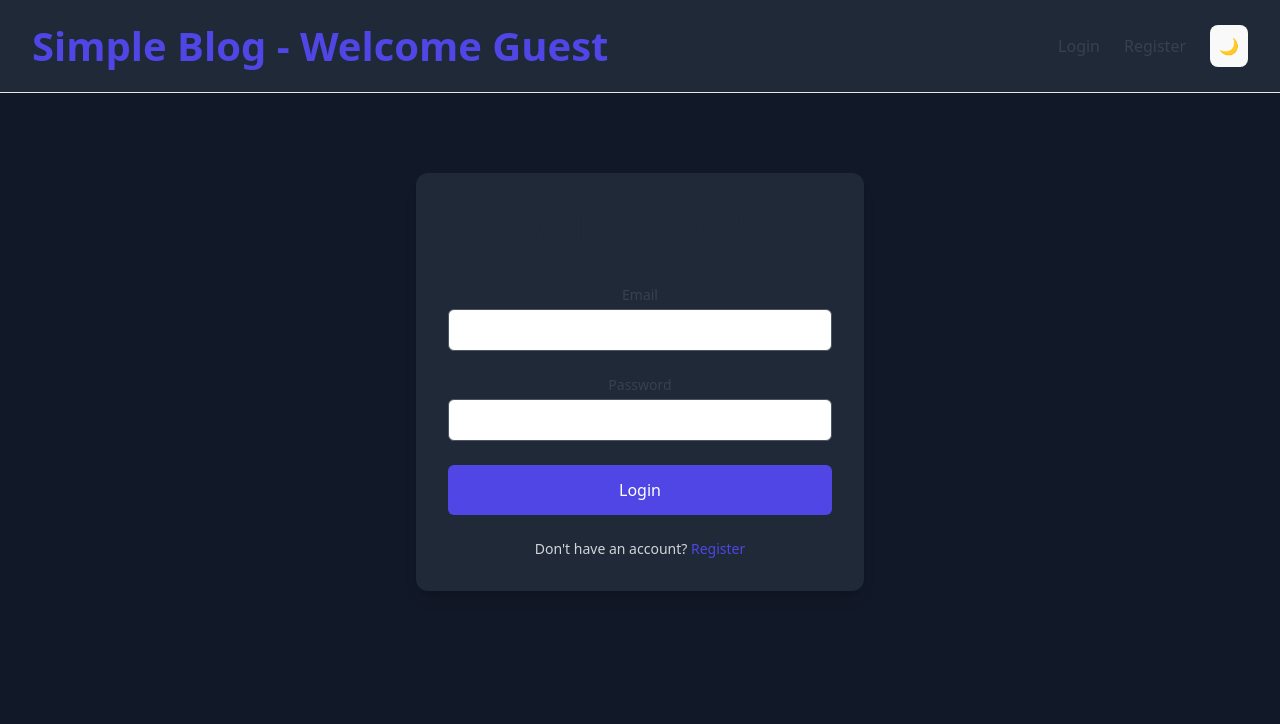
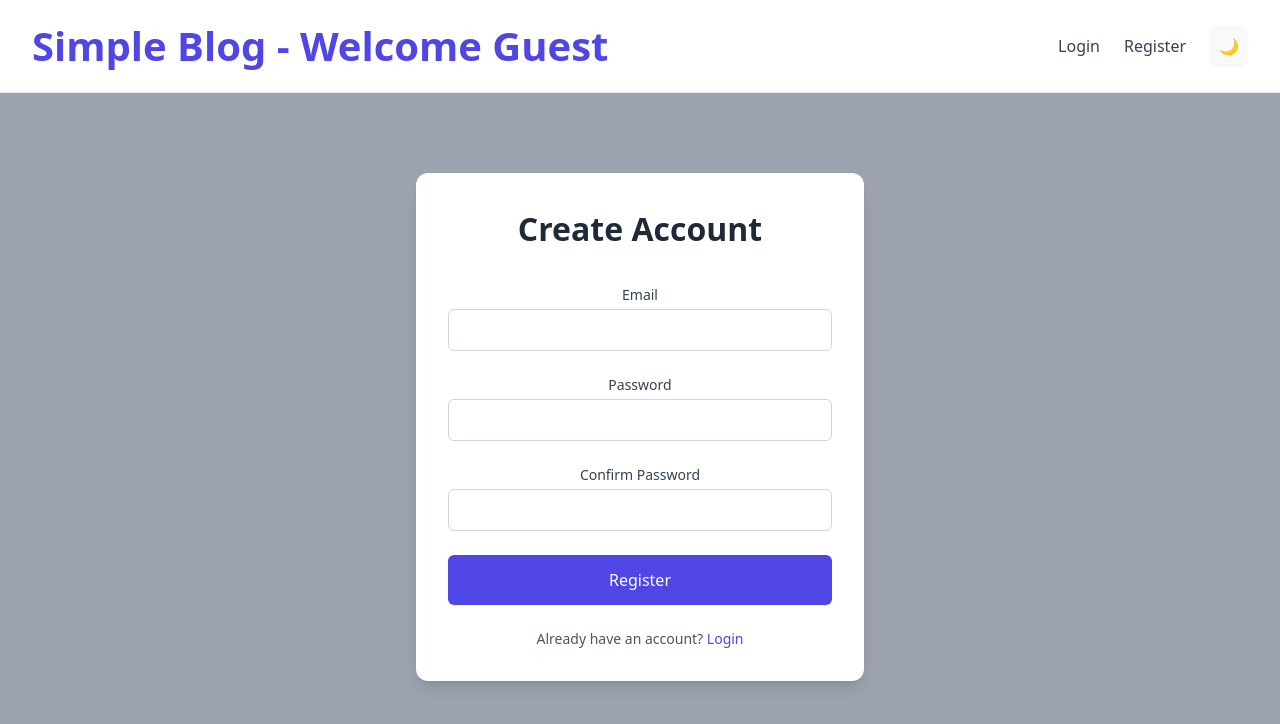
Before and after one commit to LrgDv01/simple-blog, a React (Vite) app: page /#/register in a window 1280 px wide. Before the commit this address led to /login. Shown: the top 724 px of the page. Built offline with nearby package versions, Linux system fonts and the light colour scheme; no server answers.

Commit message:
feat: switch from BrowserRouter to HashRouter for improved routing and Vercel deployment; update Login and Register components for consistent styling

```diff
--- a/src/App.tsx
+++ b/src/App.tsx
@@ -1,5 +1,5 @@
-import { BrowserRouter, Routes, Route, Navigate } from 'react-router-dom'
-import { useAppDispatch, useAppSelector } from './app/hooks'
+import { HashRouter, Routes, Route, Navigate } from 'react-router-dom' // Change BrowserRouter to HashRouter
+import { useAppDispatch } from './app/hooks'
 import { useEffect } from 'react'
 import { setUser } from './features/auth/authSlice'
 import { supabase } from './lib/supabaseClient'
@@ -17,7 +17,7 @@ import './App.css'
 
 function App() {
   const dispatch = useAppDispatch() // Dispatch function from Redux
-  const { user } = useAppSelector((state) => state.auth)
+  // const { user } = useAppSelector((state) => state.auth)
 
   useEffect(() => {
     // Initial session
@@ -45,10 +45,10 @@ function App() {
 
   // Render the application with routing
   return (
-    <BrowserRouter>
-      <div className="min-h-screen bg-gray-500 w-full flex flex-col items-center dark">
+    <HashRouter>
+      <div className="min-h-screen bg-gray-500 w-full flex flex-col items-center">
         <Header />
-        <main className="flex-1 max-w-7xl w-full mx-auto px-4 sm:px-6 lg:px-8 py-8 bg-gray-400 dark">
+        <main className="flex-1 max-w-7xl w-full mx-auto px-4 sm:px-6 lg:px-8 py-8 bg-gray-400 ">
           <Routes>
             <Route path="/register" element={<Register />} />
             <Route path="/login" element={<Login />} />
@@ -81,7 +81,7 @@ function App() {
           </Routes>
         </main>
       </div>
-    </BrowserRouter>
+    </HashRouter>
   )
 }
 
--- a/src/index.css
+++ b/src/index.css
@@ -6,7 +6,7 @@
 @tailwind utilities;
 
 /* Custom global dark mode overrides */
-.dark {
+/* .dark {
   @apply bg-gray-900 text-gray-100;
 }
 
@@ -24,16 +24,16 @@
 
 .dark .border-gray-300 {
   @apply border-gray-600;
-}
+} */
 
 /* better code blocks in markdown */
-.prose pre {
+/* .prose pre {
   @apply bg-gray-800 dark:bg-gray-900 rounded-lg p-4 overflow-x-auto;
 }
 
 .prose code {
   @apply text-sm;
-}
+} */
 
 
 :root {
--- a/src/pages/Login.tsx
+++ b/src/pages/Login.tsx
@@ -50,7 +50,7 @@ function Login() {
             <input
               {...register('email')}
               type="email"
-              className="mt-1 block w-full px-4 py-2 text-gray-700 border border-gray-300 rounded-md focus:ring-indigo-500 focus:border-indigo-500"
+              className="mt-1 block w-full px-4 py-2 border border-gray-300 rounded-md focus:ring-indigo-500 focus:border-indigo-500"
             />
             {errors.email && <p className="mt-1 text-sm text-red-600">{errors.email.message}</p>}
           </div>
@@ -60,7 +60,7 @@ function Login() {
             <input
               {...register('password')}
               type="password"
-              className="mt-1 block w-full px-4 py-2 text-gray-700 border border-gray-300 rounded-md focus:ring-indigo-500 focus:border-indigo-500"
+              className="mt-1 block w-full px-4 py-2 border border-gray-300 rounded-md focus:ring-indigo-500 focus:border-indigo-500"
             />
             {errors.password && <p className="mt-1 text-sm text-red-600">{errors.password.message}</p>}
           </div>
--- a/src/pages/Register.tsx
+++ b/src/pages/Register.tsx
@@ -55,7 +55,7 @@ function Register() {
             <input
               {...register('email')}
               type="email"
-              className="mt-1 block w-full px-4 py-2 text-gray-700 border border-gray-300 roun ded-md focus:ring-indigo-500 focus:border-indigo-500"
+              className="mt-1 block w-full px-4 py-2 border border-gray-300 rounded-md focus:ring-indigo-500 focus:border-indigo-500"
             />
             {errors.email && <p className="mt-1 text-sm text-red-600">{errors.email.message}</p>}
           </div>
@@ -65,7 +65,7 @@ function Register() {
             <input
               {...register('password')}
               type="password"
-              className="mt-1 block w-full px-4 py-2 text-gray-700 border border-gray-300 rounded-md focus:ring-indigo-500 focus:border-indigo-500"
+              className="mt-1 block w-full px-4 py-2 border border-gray-300 rounded-md focus:ring-indigo-500 focus:border-indigo-500"
             />
             {errors.password && <p className="mt-1 text-sm text-red-600">{errors.password.message}</p>}
           </div>
@@ -75,7 +75,7 @@ function Register() {
             <input
               {...register('confirmPassword')}
               type="password"
-              className="mt-1 block w-full px-4 py-2 text-gray-700 border border-gray-300 rounded-md focus:ring-indigo-500 focus:border-indigo-500"
+              className="mt-1 block w-full px-4 py-2 border border-gray-300 rounded-md focus:ring-indigo-500 focus:border-indigo-500"
             />
             {errors.confirmPassword && <p className="mt-1 text-sm text-red-600">{errors.confirmPassword.message}</p>}
           </div>
--- a/vite.config.ts
+++ b/vite.config.ts
@@ -3,5 +3,6 @@ import react from '@vitejs/plugin-react'
 
 // https://vite.dev/config/
 export default defineConfig({
+  base: '/simple-blog/',
   plugins: [react()], // Include the Tailwind CSS plugin
 })
```
